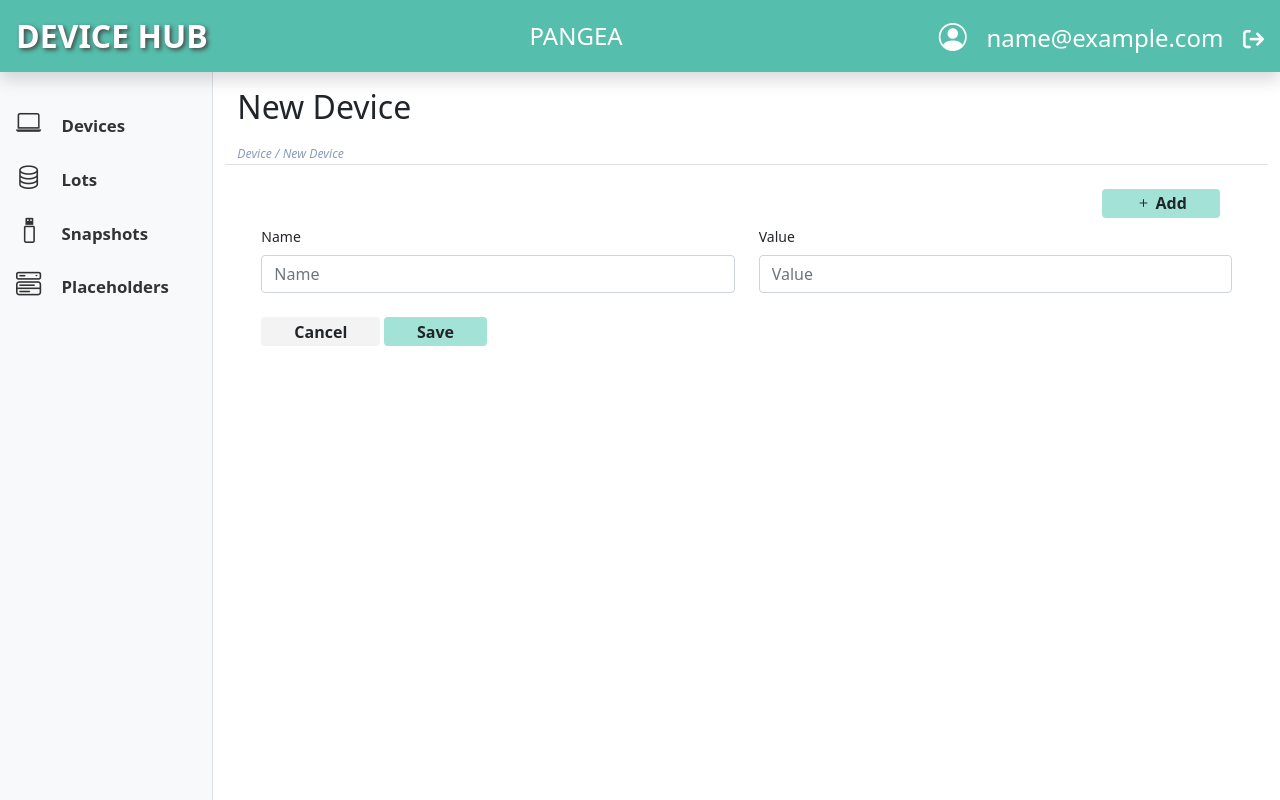
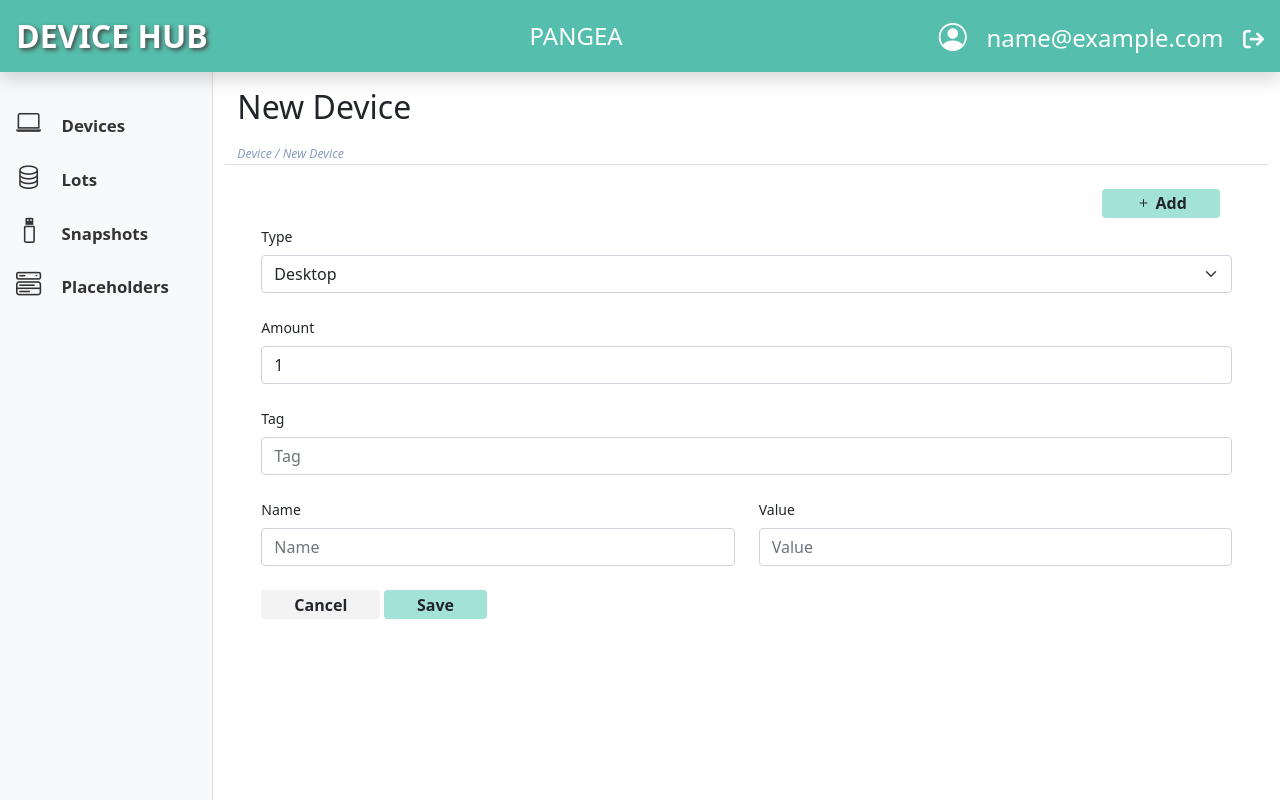
Before and after one commit to eReuse/devicehub-django, a Django app: page /device/add/ in a window 1280 px wide. Run offline with Django 5.2, Linux system fonts and the light colour scheme; the visitor is signed in with stand-in values (Sample User, id 1); data that the repository does not hold is empty; some libraries are stand-ins or nearby versions.

Commit message:
save the device from web to index

```diff
--- a/device/forms.py
+++ b/device/forms.py
@@ -1,16 +1,97 @@
+import json
+import uuid
+import hashlib
+import datetime
+
 from django import forms
 from snapshot.models import Annotation
+from snapshot.xapian import search, index
 
-
-class DeviceForm2(forms.ModelForm):
-    class Meta:
-        model = Annotation
-        fields = ['key', 'value']
+DEVICE_TYPES = [
+    ("Desktop", "Desktop"),
+    ("Laptop", "Laptop"),
+    ("Server", "Server"),
+    ("GraphicCard", "GraphicCard"),
+    ("HardDrive", "HardDrive"),
+    ("SolidStateDrive", "SolidStateDrive"),
+    ("Motherboard", "Motherboard"),
+    ("NetworkAdapter", "NetworkAdapter"),
+    ("Processor", "Processor"),
+    ("RamModule", "RamModule"),
+    ("SoundCard", "SoundCard"),
+    ("Display", "Display"),
+    ("Battery", "Battery"),
+    ("Camera", "Camera"),
+]
 
 
 class DeviceForm(forms.Form):
-    name = forms.CharField()
-    value = forms.CharField()
+    type = forms.ChoiceField(choices = DEVICE_TYPES, required=False)
+    amount = forms.IntegerField(required=True, initial=1)
+    tag = forms.CharField(required=False)
+    name = forms.CharField(required=False)
+    value = forms.CharField(required=False)
 
 
-DeviceFormSet = forms.formset_factory(form=DeviceForm, extra=1)
+class BaseDeviceFormSet(forms.BaseFormSet):
+    def save(self, user, commit=True):
+        self.user = user
+        doc = {}
+        device = {}
+        kv = {}
+        self.uuid = str(uuid.uuid4())
+        tag = hashlib.sha3_256(self.uuid.encode()).hexdigest()
+        for f in self.forms:
+            d = f.cleaned_data
+            if not d:
+                continue
+            if d.get("type"):
+                device["type"] = d["type"]
+            if d.get("amount"):
+                device["amount"] = d["amount"]
+            if d.get("name"):
+                kv[d["name"]] = d.get("value", '')
+            if d.get("tag"):
+                tag = d["tag"]
+
+        if not device:
+            return
+        device["manufacturer"] = ""
+        device["model"] = tag
+
+        doc["device"] = device
+
+        if kv:
+            doc["kv"] = kv
+
+        date = datetime.datetime.now().strftime("%Y-%m-%dT%H:%M:%S")
+        if doc:
+            doc["uuid"] = self.uuid
+            doc["endTime"] = date
+            doc["software"] = "DeviceHub"
+            doc["type"] = "WebSnapshot"
+
+
+        if not commit:
+            return doc
+
+        self.index(doc)
+        self.create_annotations(tag)
+        return doc
+
+    def index(self, doc):
+        snap = json.dumps(doc)
+        index(self.uuid, snap)
+
+    def create_annotations(self, tag):
+        Annotation.objects.create(
+            uuid=self.uuid,
+            owner=self.user,
+            type=Annotation.Type.SYSTEM,
+            key='Web',
+            value=tag
+        )
+
+
+
+DeviceFormSet = forms.formset_factory(form=DeviceForm, formset=BaseDeviceFormSet, extra=1)
--- a/device/templates/new_device.html
+++ b/device/templates/new_device.html
@@ -12,8 +12,13 @@
   function addForm(button) {
       var formCount = parseInt(document.getElementById('id_form-TOTAL_FORMS').value);
       var formCopy = $(document.querySelector('#id_form-0-name')).parent().parent().parent()[0].cloneNode(true);
-      // formCopy.style.display = 'block';
-      formCopy.innerHTML = formCopy.innerHTML.replace(/__prefix__/g, formCount);
+      formCopy.querySelectorAll('input').forEach(function(input) {
+            var name = input.name.replace(/form-\d+/g, 'form-' + formCount);
+            var id = 'id_' + name;
+            input.name = name;
+            input.id = id;
+            input.value = '';
+        });
       document.getElementById('formset-container').appendChild(formCopy);
       document.getElementById('id_form-TOTAL_FORMS').value = formCount + 1;
   }
@@ -44,6 +49,21 @@
         </a>
       </div>
     </div>
+    <div class="row mb-2">
+      <div class="col">
+        {% bootstrap_field form.0.type %}
+      </div>
+    </div>
+    <div class="row mb-2">
+      <div class="col">
+        {% bootstrap_field form.0.amount %}
+      </div>
+    </div>
+    <div class="row mb-2">
+      <div class="col">
+        {% bootstrap_field form.0.tag %}
+      </div>
+    </div>
     {% for f in form %}
       <div class="row mb-2">
         <div class="col">
--- a/device/views.py
+++ b/device/views.py
@@ -22,17 +22,14 @@ class NewDeviceView(DashboardView, FormView):
     title = _("New Device")
     breadcrumb = "Device / New Device"
     success_url = reverse_lazy('device:add')
-    # success_url = reverse_lazy('dashboard:unassigned_devices')
     form_class = DeviceFormSet
 
     def form_valid(self, form):
-        # import pdb; pdb.set_trace()
-        # form.instance.owner = self.request.user
+        form.save(self.request.user)
         response = super().form_valid(form)
         return response
 
     def form_invalid(self, form):
-        import pdb; pdb.set_trace()
         response = super().form_invalid(form)
         return response
 
--- a/snapshot/parse.py
+++ b/snapshot/parse.py
@@ -1,7 +1,6 @@
 import os
 import json
 import shutil
-import xapian
 import hashlib
 
 from datetime import datetime
@@ -39,6 +38,7 @@ class Build:
             'hidalgo1': self.get_hid_14(),
         }
 
+        # TODO is neccesary?
         annotation = Annotation.objects.filter(
             owner=self.user,
             type=Annotation.Type.SYSTEM,
@@ -47,6 +47,9 @@ class Build:
         ).first()
 
         for k, v in algorithms.items():
+            if annotation and k == annotation.key:
+                continue
+
             Annotation.objects.create(
                 uuid=self.uuid,
                 owner=self.user,
```
